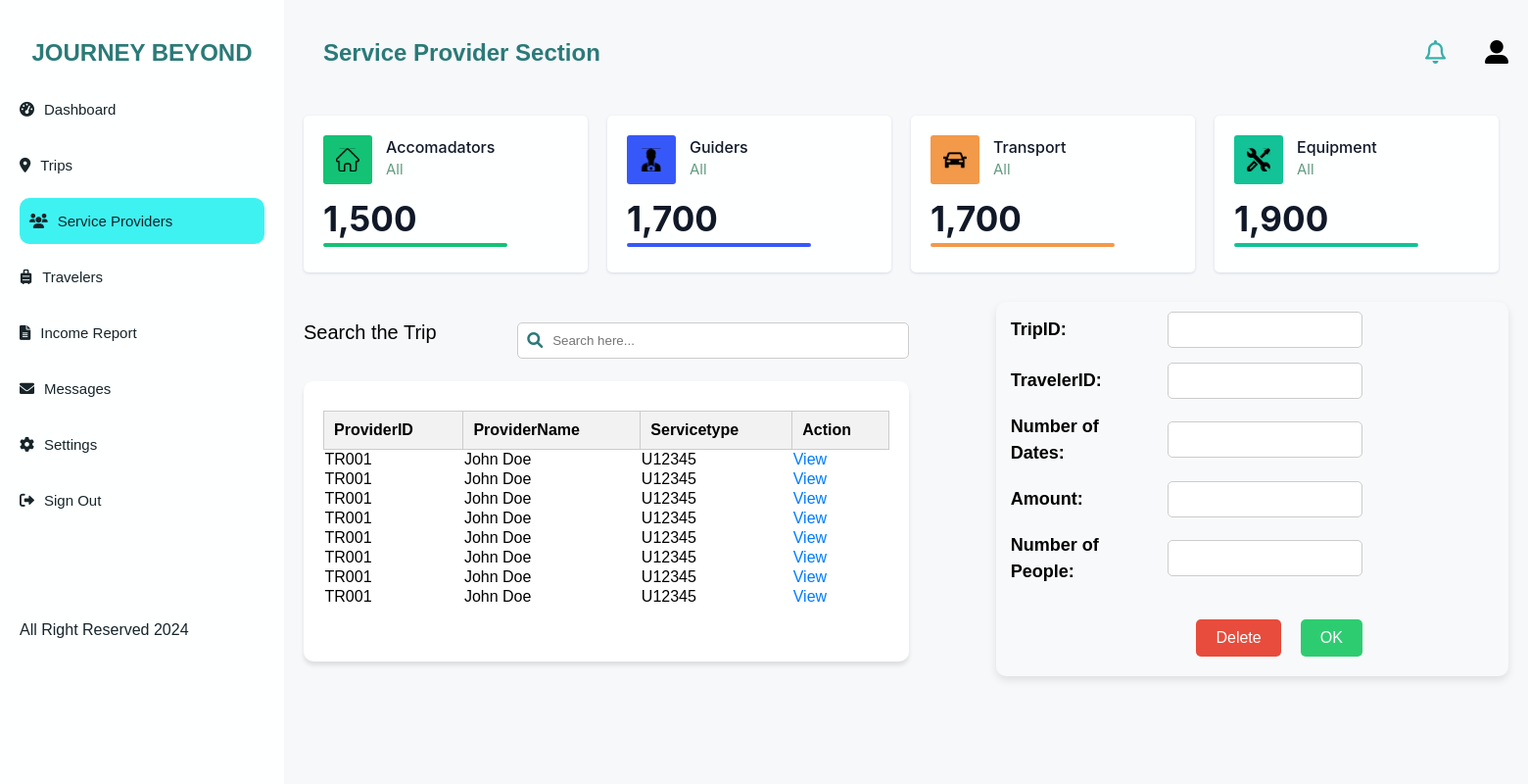
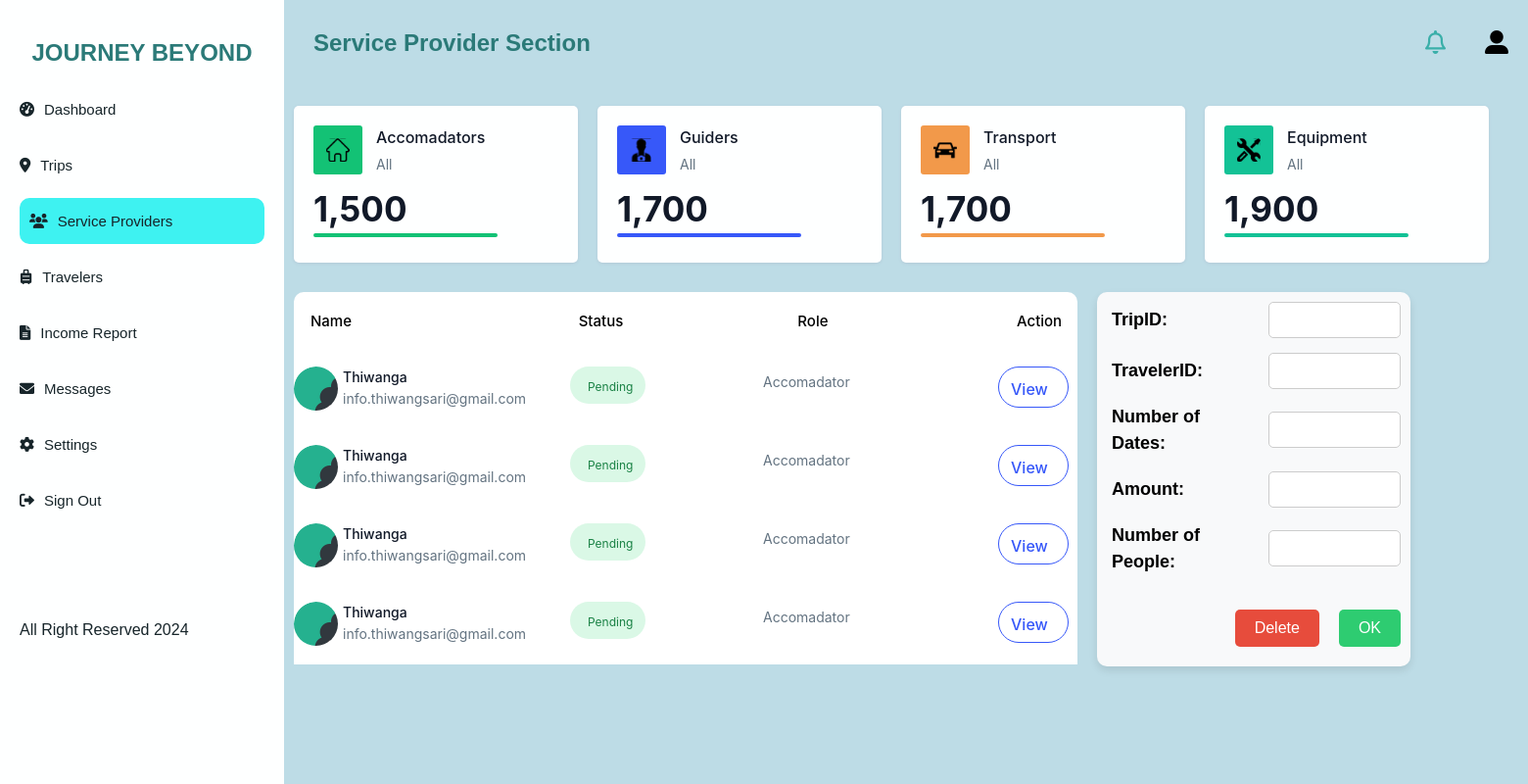
Before and after one commit to Thiwanga123/journeybeyond, a PHP site: page /serviceprovider.php in a window 1560 px wide. Shown: the whole page at 98% size. Run offline with PHP 8.4, Linux system fonts and the light colour scheme.

Commit message:
addded other developmets for today

```diff
--- a/dataset.php
+++ b/dataset.php
@@ -3,7 +3,7 @@ $color1;
 $imagePath;
 $text1;
 $text2;
-
+$bottomText;
 ?>
 
 <!DOCTYPE html>
--- a/serviceprovider.css
+++ b/serviceprovider.css
@@ -3,8 +3,8 @@
 body {
     font-family: Arial, sans-serif;
     margin: 0;
-    padding: 0;
-    background-color: #f7f8fa;
+    padding-bottom: 0;
+    background-color:rgb(189, 220, 230);
 }
 
 .sidebar {
@@ -62,9 +62,10 @@ body {
 
 .main-content {
     margin-left: 290px;
-    padding: 20px;
-    height: 100%;
-    margin-bottom: 10px;
+    padding: 10px;
+    /* height: 100%; */
+    margin-bottom:0px;
+    padding-right: 20px;
 }
 
 header {
@@ -118,7 +119,8 @@ header {
     /* justify-content:space-between; */
     gap: 20px;
     grid-template-columns: 1fr ,1fr;
-    align-items: start;
+    /* align-items: start; */
+    width: 500px;
 
 }
 
@@ -130,7 +132,7 @@ header {
     margin-right: 10px;
     justify-content: space-between;
     height: 85%;
-    width: 90%;
+    width: 80%;
     margin-bottom: 0px;
 
 }
@@ -257,9 +259,10 @@ header {
     line-height: 1.5;
     grid-column:  2;
     display: flex;
-    /* justify-content: center; */
+    justify-content: center;
     height: 70%;
     padding-bottom: 70px;
+    width:300px;
 }
 
 .notice h3 {
--- a/serviceprovider.php
+++ b/serviceprovider.php
@@ -92,79 +92,12 @@
         </div>
 
         <div class="charts">
-            <div class="chart1">
-            <div class="chart2">Search the Trip</div>
-            <div class="travel-search">
-                <i class="fa-solid fa-magnifying-glass"></i>
-                <input type="text" placeholder="Search here...">
+            <div class="table">
+            <?php
+            include 'tableofcustomer.html';?>
+            </div>
 
-            </div>
-            <div class="chart3">
-            <table>
-                <thead>
-                    <tr>
-                        <th>ProviderID</th>
-                        <th>ProviderName</th>
-                        <th>Servicetype</th>
-                        <th>Action</th>
-                    </tr>
-                </thead>
-                <tbody>
-                    <!-- Sample row -->
-                    <tr>
-                        <td>TR001</td>
-                        <td>John Doe</td>
-                        <td>U12345</td>
-                        <td><a href="#">View</a></td>
-                    </tr>
-                    <tr>
-                        <td>TR001</td>
-                        <td>John Doe</td>
-                        <td>U12345</td>
-                        <td><a href="#">View</a></td>
-                    </tr>
-                    <tr>
-                        <td>TR001</td>
-                        <td>John Doe</td>
-                        <td>U12345</td>
-                        <td><a href="#">View</a></td>
-                    </tr>
-                    <tr>
-                        <td>TR001</td>
-                        <td>John Doe</td>
-                        <td>U12345</td>
-                        <td><a href="#">View</a></td>
-                    </tr>
-                    <tr>
-                        <td>TR001</td>
-                        <td>John Doe</td>
-                        <td>U12345</td>
-                        <td><a href="#">View</a></td>
-                    </tr>
-                    <tr>
-                        <td>TR001</td>
-                        <td>John Doe</td>
-                        <td>U12345</td>
-                        <td><a href="#">View</a></td>
-                    </tr>
-                    <tr>
-                        <td>TR001</td>
-                        <td>John Doe</td>
-                        <td>U12345</td>
-                        <td><a href="#">View</a></td>
-                    </tr>
-                    <tr>
-                        <td>TR001</td>
-                        <td>John Doe</td>
-                        <td>U12345</td>
-                        <td><a href="#">View</a></td>
-                    </tr>
-                    <!-- Additional rows would be populated dynamically -->
-                </tbody>
-            </table>
-        </div>
 
-        </div>
         <div class="notice">
             <!-- <h3>Details Of the Trip</h3> -->
             <form id="trip-details-form">
@@ -209,6 +142,6 @@
                 }
             }
             </script>
-    </div>
+    <!-- </div> -->
 </body>
 </html>
--- a/tableofcustomer.html
+++ b/tableofcustomer.html
@@ -9,15 +9,16 @@
             width:800px ;
             height: 60px;
             border-radius: 10px 10px 0px 0px;
-            background-color: rgba(249,250,251,1);
+            background-color: #FFFFFF;
             display: flex;
             flex-direction:row;
             justify-content: space-between;
 
 
+
         }
 
-        .section1, .section2 , .section3 ,.section4{
+        .section1,   .section2,.section3 ,.section4{
             width:45px;
             height: 26px;
             font-family: 'Inter';
@@ -27,16 +28,20 @@
             padding: 17px;
 
         }
+
+        .section1{
+            margin-right: 50px;
+        }
         .row{
             width:800px;
             height:80px;
-            color:rgba(255, 255, 255, 1);
+            background-color:rgba(255, 255, 255, 1);
 
 
         }
 
         .container{
-            width: 700px;
+            width: 800px;
             height: 47px;
             border: 1px;
             padding-top: 16.5px;
@@ -44,12 +49,122 @@
             border-color: rgba(55, 88, 249, 1);
             display: flex;
             flex-direction: row;
-            justify-content: space-between;
-            margin-left: 50px;
-            margin-right: 50px;
+            gap:20px;
 
         }
 
+        .name{
+            width:227px;
+            height:45px;
+            display: flex;
+            flex-direction: row;
+            margin-right: 35px;
+            gap:5px
+        }
+
+        .photo{
+            width: 45px;
+            height: 45px;
+            background-image: url('boy.png');
+            border-radius: 100px;
+        }
+
+        .detail{
+            height: 164px;
+            width: 44px;
+            display: flex;
+            flex-direction: column;
+        }
+
+        .username{
+            width: 145px;
+            height: 22px;
+            font-family: "Inter";
+            font-weight: 500;
+            font-size: 14px;
+            line-height: 22px;
+            color: rgba(17, 25, 40, 1);
+        }
+
+        .email{
+            width:164px;
+            height:22px;
+            font-family: "Inter";
+            font-weight: 400;
+            font-size: 14px;
+            line-height: 22px;
+            color: rgba(99, 115, 129, 1);
+        }
+
+        .status{
+            width: 57px;
+            height:26px;
+            border-radius: 30px;
+            padding: 3px 10px 9px 10px ;
+            gap:1px;
+            background-color: rgba(218, 248, 230, 1);
+            margin-right: 100px;
+        }
+
+        .t1{
+            width: 37px;
+            height: 20px;
+            font-family: "Inter";
+            font-size: 12px;
+            line-height: 20px;
+            color: rgba(26, 130, 69, 1);
+            display: flex;
+            padding: 8px;
+        }
+
+        .text2{
+            width:100px;
+            height: 30px;
+            gap: 0px;
+            opacity: 0px;
+            margin-top: 5px;
+
+            font-family: 'Inter';
+            font-size: 14px;
+            font-weight: 400;
+            line-height: 22px;
+            text-align: left;
+            color: rgba(99, 115, 129, 1);
+
+
+        }
+
+        .action{
+            width: 70px;
+            height: 40px;
+            top: 85px;
+
+            margin-right: 0px;
+            /* padding: 5px 20px 5px 20px; */
+            gap: 10px;
+            border-radius: 50px;
+            padding:5px, 20px, 5px, 20px;
+            border: 1px 0px 0px 0px;
+            opacity: 0px;
+            background: rgba(255, 255, 255, 1);
+            border: 1px solid rgba(55, 88, 249, 1)
+
+        }
+
+        .role{
+            margin-right: 120px;
+        }
+
+        .text3{
+            width:70px;
+            height:24px;
+            font-family:'Inter';
+            font-weight: 500;
+            font-size: 16px;
+            align-items: center;
+            color: rgba(55, 88, 249, 1);
+            padding: 12px;
+        }
 
     </style>
 </head>
@@ -71,18 +186,151 @@
     <div class="row">
         <div class="container">
             <div class="name">
+                <div class="photo">
 
+                </div>
+
+                <div class="detail">
+                    <div class="username">
+                        Thiwanga
+                    </div>
+
+                    <div class="email">
+                        info.thiwangsari@gmail.com
+                    </div>
+                </div>
             </div>
 
             <div class="status">
-
+                <div class="t1">
+                    Pending
+                </div>
             </div>
 
             <div class="role">
-
+                <div class="text2">
+                    Accomadator
+                </div>
             </div>
 
             <div class="action">
+                <div class="text3">
+                    View
+                </div>
+
+            </div>
+        </div>
+    </div>
+    <div class="row">
+        <div class="container">
+            <div class="name">
+                <div class="photo">
+
+                </div>
+
+                <div class="detail">
+                    <div class="username">
+                        Thiwanga
+                    </div>
+
+                    <div class="email">
+                        info.thiwangsari@gmail.com
+                    </div>
+                </div>
+            </div>
+
+            <div class="status">
+                <div class="t1">
+                    Pending
+                </div>
+            </div>
+
+            <div class="role">
+                <div class="text2">
+                    Accomadator
+                </div>
+            </div>
+
+            <div class="action">
+                <div class="text3">
+                   View
+                </div>
+
+            </div>
+        </div>
+    </div>
+    <div class="row">
+        <div class="container">
+            <div class="name">
+                <div class="photo">
+
+                </div>
+
+                <div class="detail">
+                    <div class="username">
+                        Thiwanga
+                    </div>
+
+                    <div class="email">
+                        info.thiwangsari@gmail.com
+                    </div>
+                </div>
+            </div>
+
+            <div class="status">
+                <div class="t1">
+                    Pending
+                </div>
+            </div>
+
+            <div class="role">
+                <div class="text2">
+                    Accomadator
+                </div>
+            </div>
+
+            <div class="action">
+                <div class="text3">
+                    View
+                </div>
+
+            </div>
+        </div>
+    </div>
+    <div class="row">
+        <div class="container">
+            <div class="name">
+                <div class="photo">
+
+                </div>
+
+                <div class="detail">
+                    <div class="username">
+                        Thiwanga
+                    </div>
+
+                    <div class="email">
+                        info.thiwangsari@gmail.com
+                    </div>
+                </div>
+            </div>
+
+            <div class="status">
+                <div class="t1">
+                    Pending
+                </div>
+            </div>
+
+            <div class="role">
+                <div class="text2">
+                    Accomadator
+                </div>
+            </div>
+
+            <div class="action">
+                <div class="text3">
+                    View
+                </div>
 
             </div>
         </div>
```
Also changed, not shown: boy.png (added), image.JPG (added).
